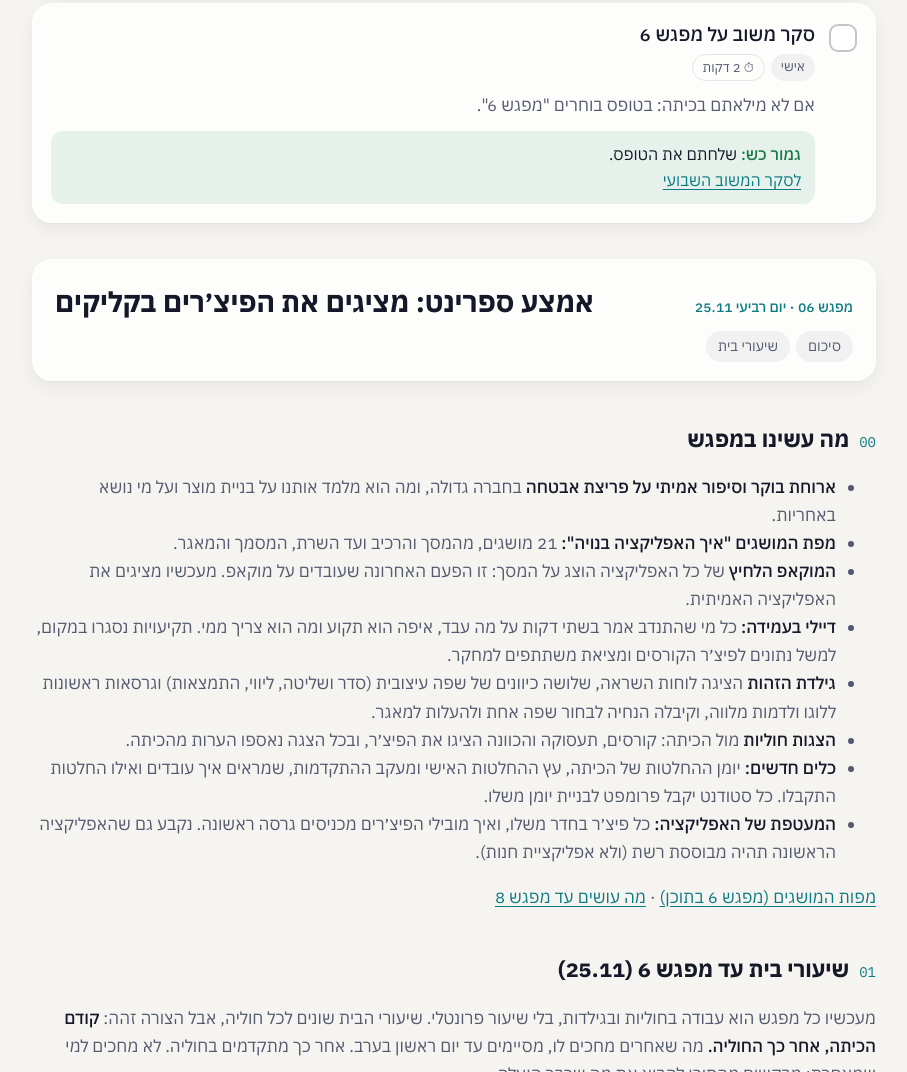
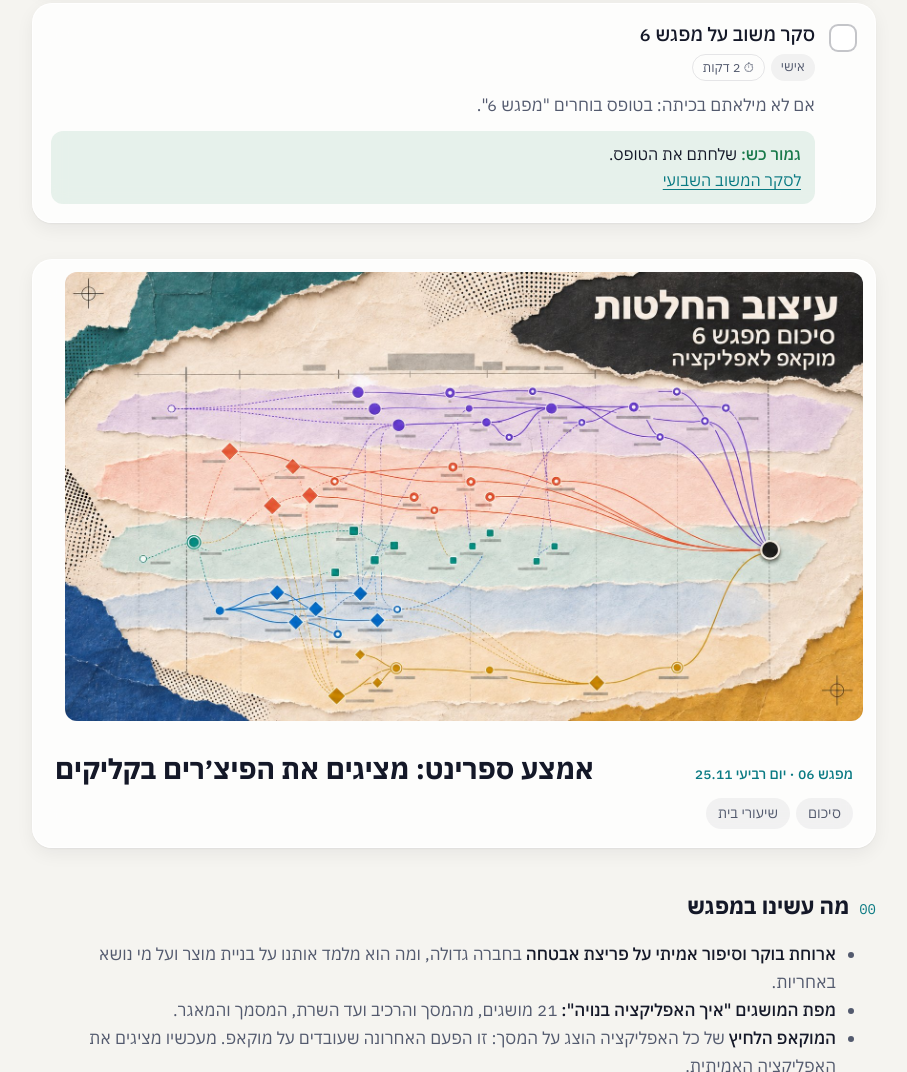
Before and after one commit to eranlahav/hitme-lectures, a plain HTML site: page homework/index.html in a window 1280 px wide. Shown: the part 5205-6277 px from the top of the page, without its empty margins (0-907 px from the left). Drawn offline with Linux system fonts and the light colour scheme.

Commit message:
Homework page: session 6 cover image
Co-Authored-By: Claude Sonnet 5.5 <noreply@anthropic.com>
Claude-Session: https://claude.ai/code/session_01QzxYnaN3388BPGE7d8hQcL

```diff
--- a/homework/index.html
+++ b/homework/index.html
@@ -434,6 +434,7 @@ you could not document and what I should add by myself.</div>
 
   <article id="session-06" class="session">
     <div class="session-head glass">
+      <figure class="hero" style="--ar: 1672 / 941"><img src="img/session-06.jpg" alt="סיכום מפגש 6: מוקאפ לאפליקציה, מפת החלטות על קולאז׳ של נייר קרוע" width="1672" height="941" loading="lazy"></figure>
       <div class="eyebrow">מפגש 06 · יום רביעי 25.11</div>
       <h2 class="session-title">אמצע ספרינט: מציגים את הפיצ׳רים בקליקים</h2>
       <nav class="subnav">
```
